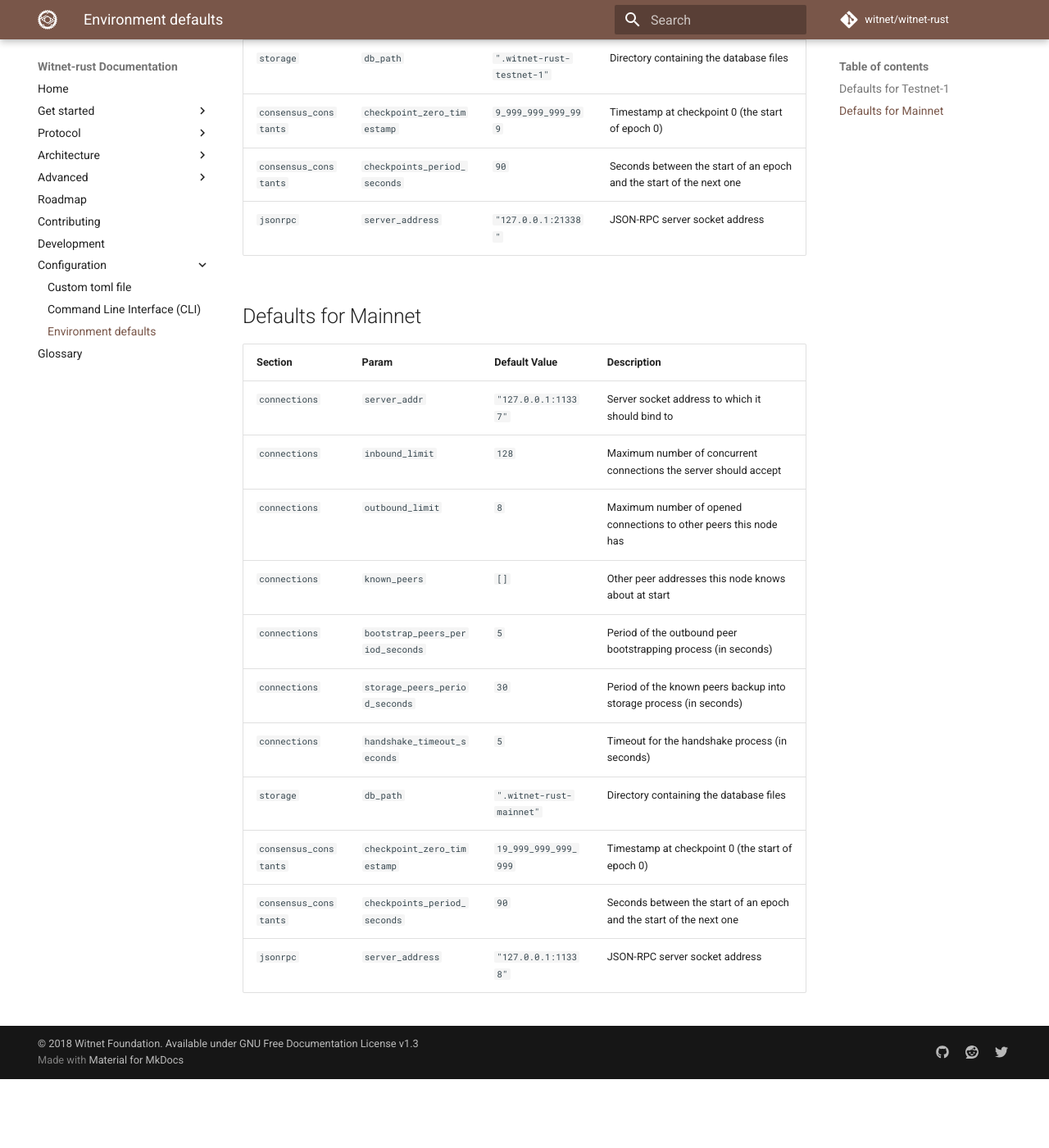
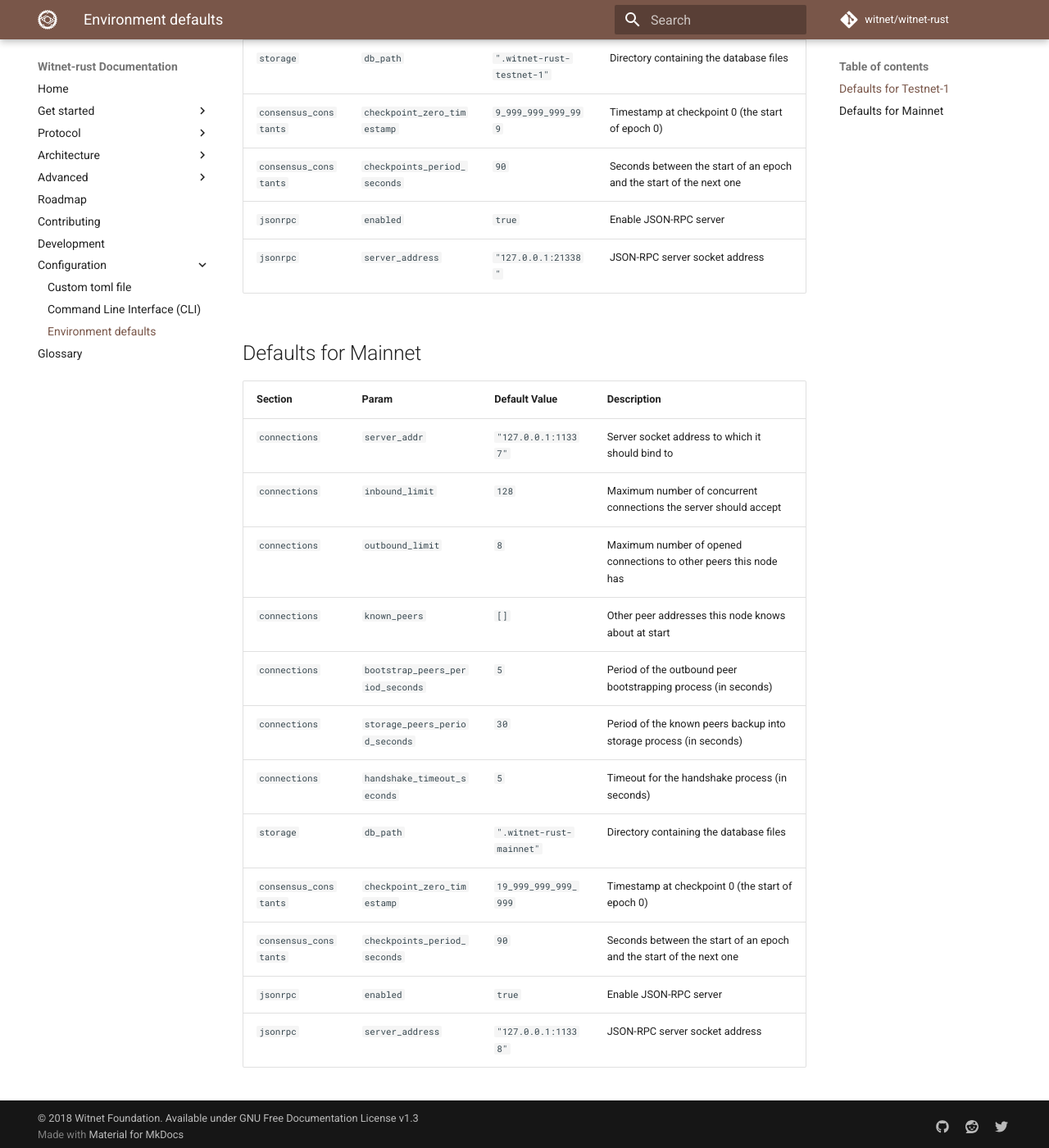
Before and after one commit to witnet/witnet-rust, an MkDocs documentation site: the page built from docs/configuration/environment.md, in a window 1280 px wide and 1400 px high, scrolled down 936 px. Shown: the whole window at 82% size. Built offline with MkDocs 1.6.1 and Material for MkDocs 9.7.7, drawn with Linux system fonts in a browser that asks for light colours; comment, search, counter and statistics services are not loaded; before the commit the page ends 2252 px from its top, so only the background shows below that.

Commit message:
docs(configuration): add "enabled" option to jsonrpc docs

```diff
--- a/docs/configuration/environment.md
+++ b/docs/configuration/environment.md
@@ -20,6 +20,7 @@
 | `storage`             | `db_path`                        | `".witnet-rust-testnet-1"` | Directory containing the database files                             |
 | `consensus_constants` | `checkpoint_zero_timestamp`      | `9_999_999_999_999`        | Timestamp at checkpoint 0 (the start of epoch 0)                    |
 | `consensus_constants` | `checkpoints_period_seconds`     | `90`                       | Seconds between the start of an epoch and the start of the next one |
+| `jsonrpc`             | `enabled`                        | `true`                     | Enable JSON-RPC server                                              |
 | `jsonrpc`             | `server_address`                 | `"127.0.0.1:21338"`        | JSON-RPC server socket address                                      |
 
 ## Defaults for Mainnet
@@ -36,4 +37,5 @@
 | `storage`             | `db_path`                        | `".witnet-rust-mainnet"`   | Directory containing the database files                             |
 | `consensus_constants` | `checkpoint_zero_timestamp`      | `19_999_999_999_999`       | Timestamp at checkpoint 0 (the start of epoch 0)                    |
 | `consensus_constants` | `checkpoints_period_seconds`     | `90`                       | Seconds between the start of an epoch and the start of the next one |
+| `jsonrpc`             | `enabled`                        | `true`                     | Enable JSON-RPC server                                              |
 | `jsonrpc`             | `server_address`                 | `"127.0.0.1:11338"`        | JSON-RPC server socket address                                      |
```
Also changed, not shown: docs/configuration/toml-file.md (+2 -0 lines).
